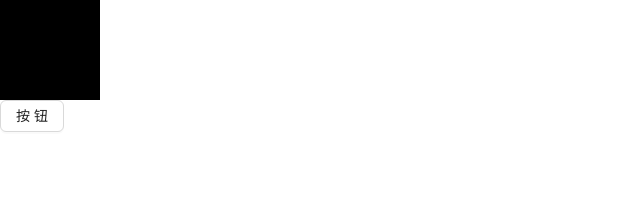
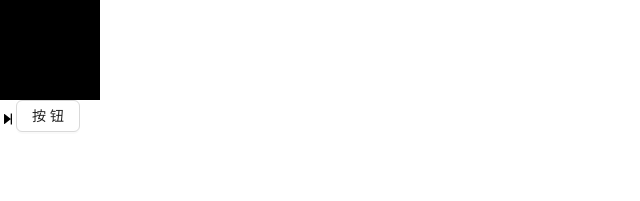
Before and after one commit to chenmh0901/TravelStory, a Vue app: page / in a window 1280 px wide. Shown: the top 201 px of the page, without its empty margins (0-640 px from the left). Built offline with nearby package versions, Linux system fonts and the light colour scheme.

Commit message:
init antd-icon

```diff
--- a/package.json
+++ b/package.json
@@ -11,6 +11,7 @@
     "prettier": "prettier --write ."
   },
   "dependencies": {
+    "@ant-design/icons-vue": "^7.0.1",
     "ant-design-vue": "^4.1.2",
     "tailwindcss": "^3.4.1",
     "vue": "^3.4.21"
--- a/src/components/Card.vue
+++ b/src/components/Card.vue
@@ -1,9 +1,11 @@
 <script setup lang="ts">
 import { Button } from 'ant-design-vue';
+import { StepForwardOutlined } from '@ant-design/icons-vue';
 </script>
 
 <template>
   <div class="w-[100px] h-[100px] bg-black"></div>
+  <StepForwardOutlined />
   <Button>按钮</Button>
 </template>
 
```
Also changed, not shown: 1 other file (tests, documents, lock files or other folders).
